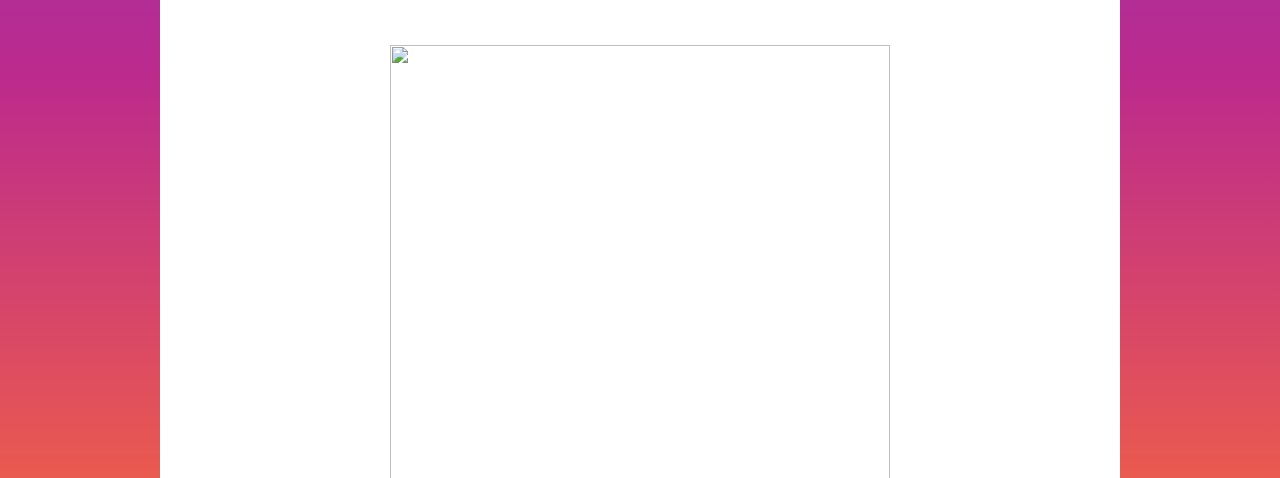
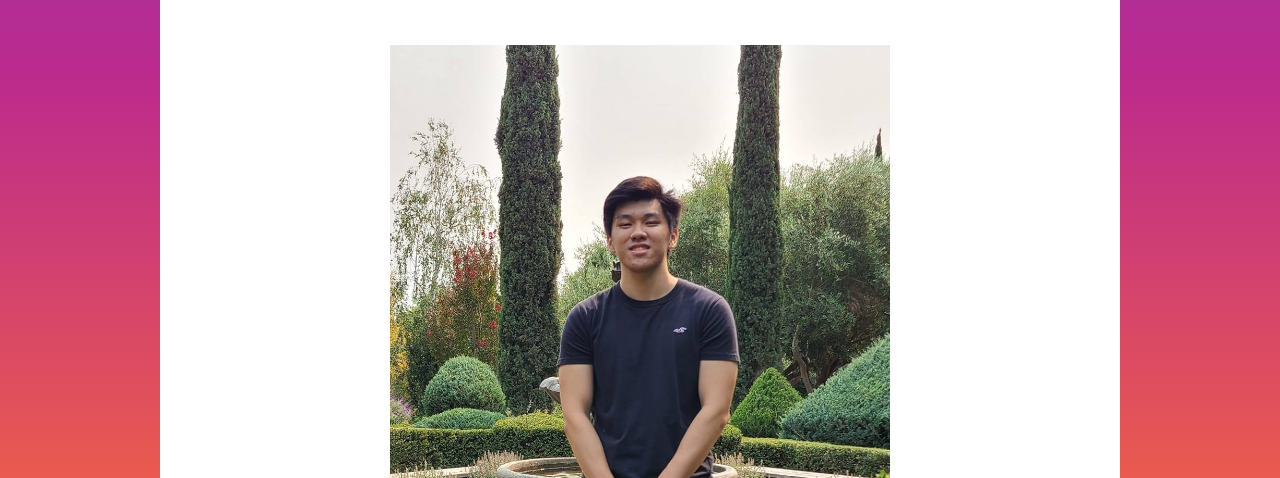
Before and after one commit to victorphan101/landing_page, a plain HTML site: page index.html in a window 1280 px wide. Shown: the part 322-800 px from the top of the page. Drawn offline with Linux system fonts and the light colour scheme; a script that the page names is missing.

Commit message:
Update index.html

```diff
--- a/index.html
+++ b/index.html
@@ -12,7 +12,7 @@
         <div class="header__name">Welcome! I am Victor Phan</div><br>
         <div class="header__sub">Pronouns: He/Him/His<br> Github: <a href="https://github.com/victorphan101">victorphan101</a></div>
       </div>
-      <img src="img/profile_pic_fb.jpg" alt="">
+      <img src="profile_pic_fb.jpg" alt="">
       <div class="description__container">
         <p>I am a 1st year Software Engineering major at California Polytechnic State University, San Luis Obispo. My personal hobbies include playing basketball, binge-watching TV shows and working out. In terms of academics, I am focused on gaining the most to develop my skillsets and knowledge within the engineering field.</p>
       </div>
```
